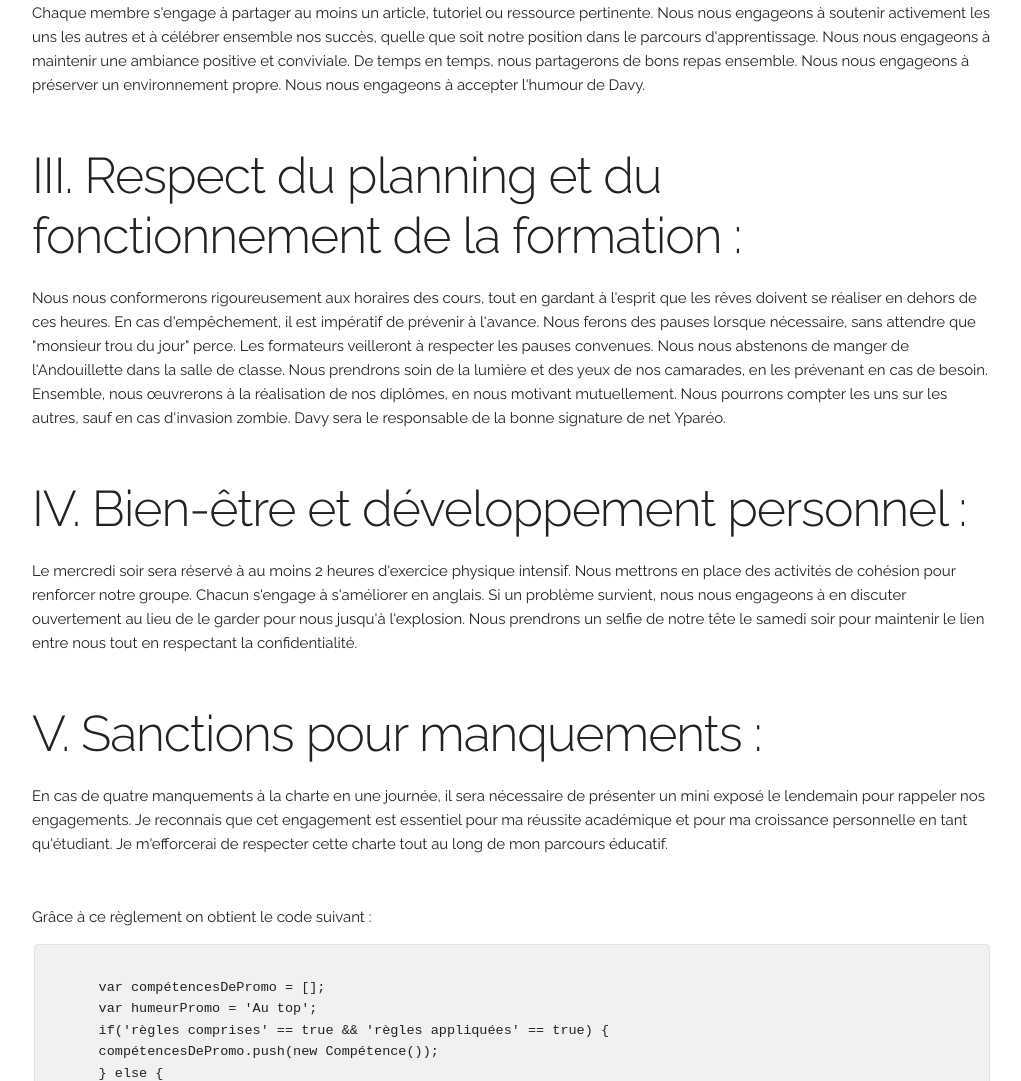
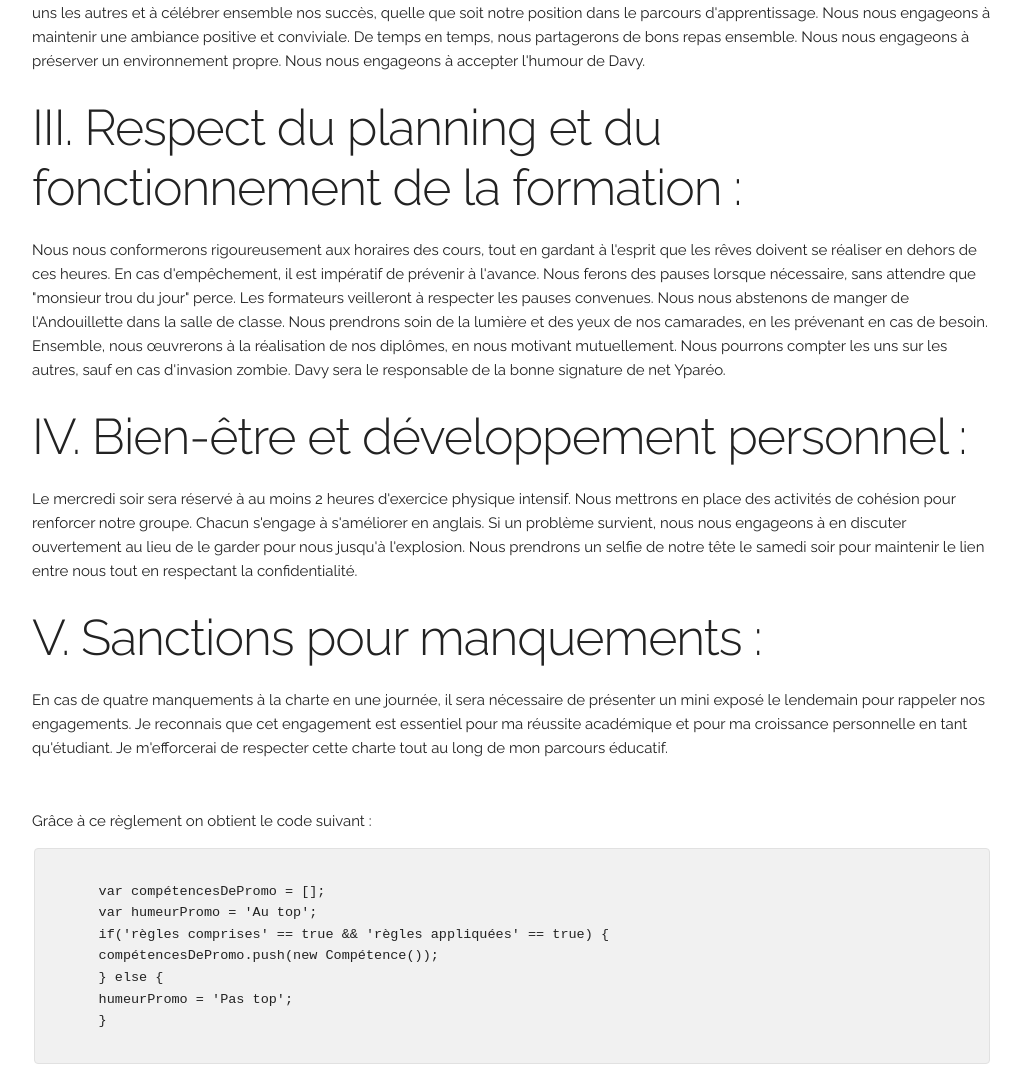
Before and after one commit to Keitaroblaster/CharteGroupeCSS, a plain HTML site: page index.html in a window 1280 px wide. Shown: the part 436-1517 px from the top of the page, without its empty margins (128-1149 px from the left). Drawn offline with Linux system fonts and the light colour scheme.

Commit message:
modif mise en page HTML

```diff
--- a/index.html
+++ b/index.html
@@ -61,15 +61,7 @@
               respect et courtoisie, en évitant tout comportement perturbateur
               en classe. Nous éviterons toute forme de triche ou de plagiat.
             </p>
-          </div>
-        </div>
-      </section>
 
-      <br />
-
-      <section>
-        <div class="row">
-          <div class="column">
             <h1>II. Engagement envers le groupe :</h1>
             <p>
               Chaque membre s'engage à partager au moins un article, tutoriel ou
@@ -81,15 +73,7 @@
               engageons à préserver un environnement propre. Nous nous engageons
               à accepter l'humour de Davy.
             </p>
-          </div>
-        </div>
-      </section>
 
-      <br />
-
-      <section>
-        <div class="row">
-          <div class="column">
             <h1>
               III. Respect du planning et du fonctionnement de la formation :
             </h1>
@@ -108,15 +92,7 @@
               zombie. Davy sera le responsable de la bonne signature de net
               Yparéo.
             </p>
-          </div>
-        </div>
-      </section>
 
-      <br />
-
-      <section>
-        <div class="row">
-          <div class="column">
             <h1>IV. Bien-être et développement personnel :</h1>
             <p>
               Le mercredi soir sera réservé à au moins 2 heures d'exercice
@@ -128,15 +104,7 @@
               samedi soir pour maintenir le lien entre nous tout en respectant
               la confidentialité.
             </p>
-          </div>
-        </div>
-      </section>
 
-      <br />
-
-      <section>
-        <div class="row">
-          <div class="column">
             <h1>V. Sanctions pour manquements :</h1>
             <p>
               En cas de quatre manquements à la charte en une journée, il sera
```
